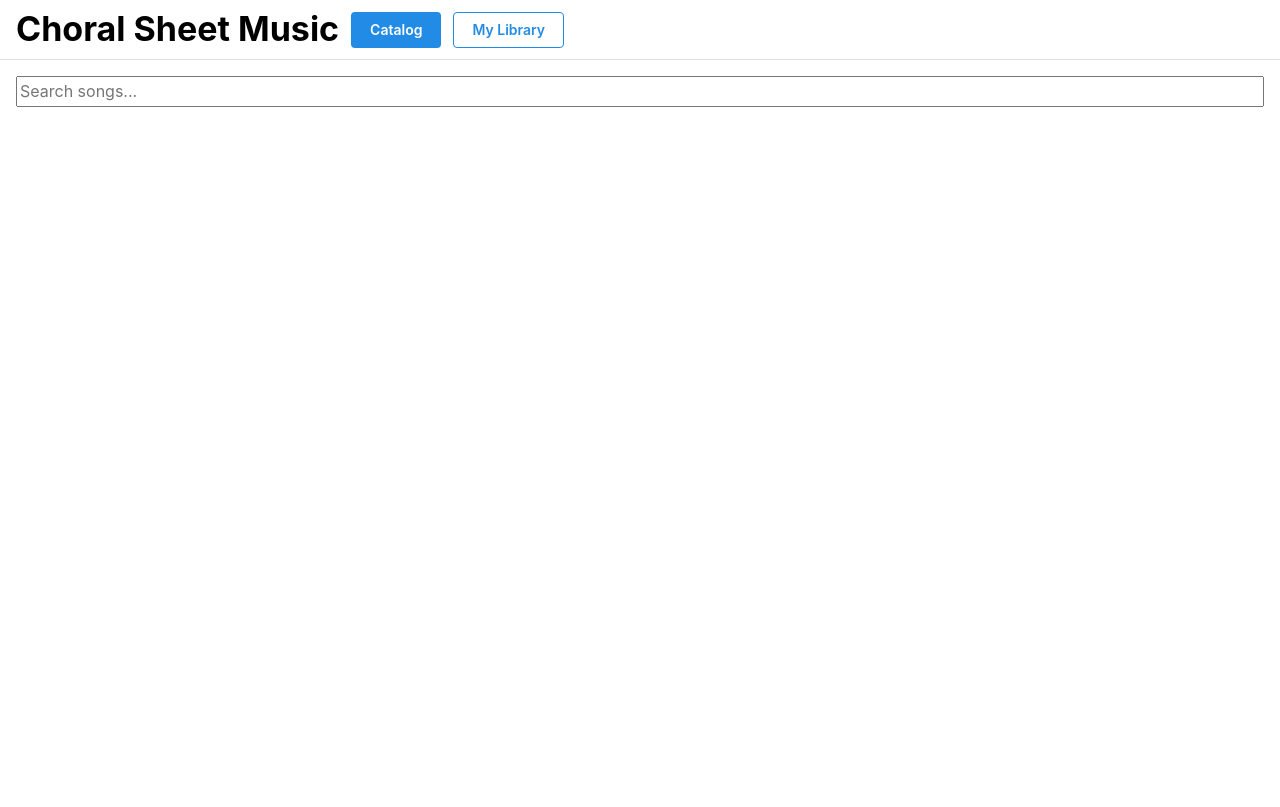
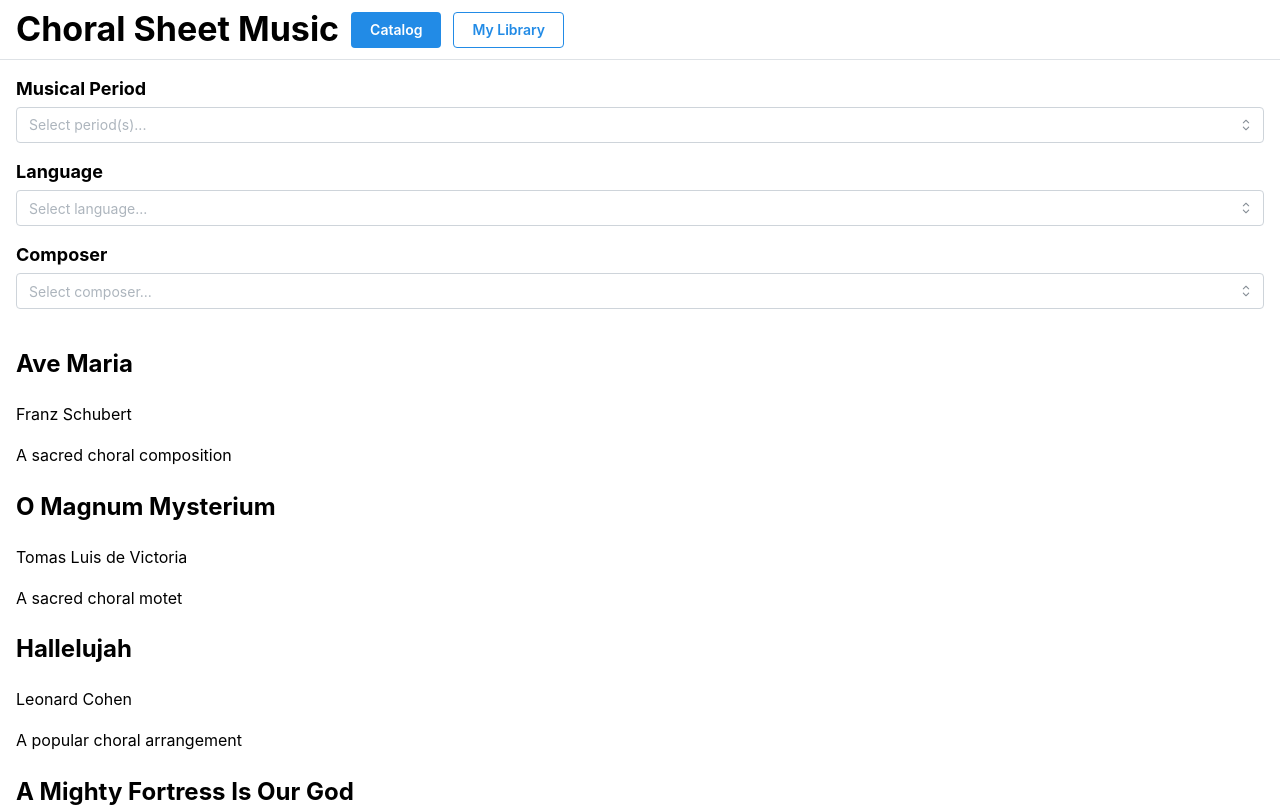
Before and after one commit to smophat7/cs356-choral-catalog, a React (Vite) app: page /catalog in a window 1280 px wide. Shown: the top 807 px of the page. Built offline with nearby package versions, Linux system fonts and the light colour scheme.

Commit message:
Add basic composer/langauge/period filters

```diff
--- /dev/null
+++ b/src/components/Filter.tsx
@@ -0,0 +1,21 @@
+import React from "react";
+
+import { Box, Text, Title } from "@mantine/core";
+
+interface Props {
+  title: string;
+  subtitle?: string;
+  children?: React.ReactNode;
+}
+
+const Filter: React.FC<Props> = ({ title, subtitle, children }) => (
+  <Box>
+    <Title order={4}>{title}</Title>
+    <Text size="sm" mb={5}>
+      {subtitle}
+    </Text>
+    {children}
+  </Box>
+);
+
+export default Filter;
--- a/src/components/Search.tsx
+++ b/src/components/Search.tsx
@@ -1,6 +1,9 @@
-import React from "react";
+import React, { useEffect, useState } from "react";
 
-import { Song } from "../types";
+import { ComboboxData, ComboboxItem, MultiSelect, Select } from "@mantine/core";
+
+import { MusicalPeriod, Song } from "../types";
+import Filter from "./Filter";
 
 interface Props {
   allSongs: Song[];
@@ -8,15 +11,94 @@
 }
 
 const Search: React.FC<Props> = ({ allSongs, onFilterChange }) => {
-  const handleSearch = (event: React.ChangeEvent<HTMLInputElement>) => {
-    const filteredSongs = allSongs.filter((song) =>
-      song.title.includes(event.target.value)
+  const [languageFilter, setLanguageFilter] = useState<string | null>(null);
+  const [musicalPeriodFilter, setMusicalPeriodFilter] = useState<
+    MusicalPeriod[]
+  >([]);
+  const [composerFilter, setComposerFilter] = useState<string | null>(null);
+
+  // Apply filters
+  useEffect(() => {
+    const filteredSongs = allSongs.filter(
+      (song) =>
+        (languageFilter === null || song.language === languageFilter) &&
+        (musicalPeriodFilter.length == 0 ||
+          musicalPeriodFilter.includes(song.musicalPeriod)) &&
+        (composerFilter === null || song.composer === composerFilter)
     );
     onFilterChange(filteredSongs);
-  };
+  }, [
+    allSongs,
+    onFilterChange,
+    languageFilter,
+    musicalPeriodFilter,
+    composerFilter,
+  ]);
+
+  const musicalPeriodData: ComboboxData = Object.values(MusicalPeriod).map(
+    (musicalPeriod) => ({
+      group: musicalPeriod,
+      items: [
+        {
+          value: musicalPeriod,
+          label: musicalPeriod,
+        } as ComboboxItem,
+      ],
+    })
+  );
+
+  const languageData: ComboboxItem[] = allSongs
+    .map((song) => song.language)
+    .filter((value, index, self) => self.indexOf(value) === index)
+    .map((language) => ({
+      value: language,
+      label: language,
+    }));
+
+  const composerData: ComboboxItem[] = allSongs
+    .map((song) => song.composer)
+    .filter((value, index, self) => self.indexOf(value) === index)
+    .map((composer) => ({
+      value: composer,
+      label: composer,
+    }));
 
   return (
-    <input type="text" onChange={handleSearch} placeholder="Search songs..." />
+    <>
+      <Filter title="Musical Period">
+        <MultiSelect
+          placeholder="Select period(s)..."
+          data={musicalPeriodData}
+          value={musicalPeriodFilter}
+          onChange={(values) =>
+            setMusicalPeriodFilter(values as MusicalPeriod[])
+          }
+          clearable
+          hidePickedOptions
+          searchable
+        />
+      </Filter>
+      <Filter title="Language">
+        <Select
+          placeholder="Select language..."
+          data={languageData}
+          value={languageFilter}
+          onChange={(value) => setLanguageFilter(value)}
+          clearable
+          searchable
+        />
+      </Filter>
+      <Filter title="Composer">
+        <Select
+          placeholder="Select composer..."
+          data={composerData}
+          value={composerFilter}
+          onChange={(value) => setComposerFilter(value)}
+          clearable
+          searchable
+        />
+      </Filter>
+    </>
   );
 };
 
```
